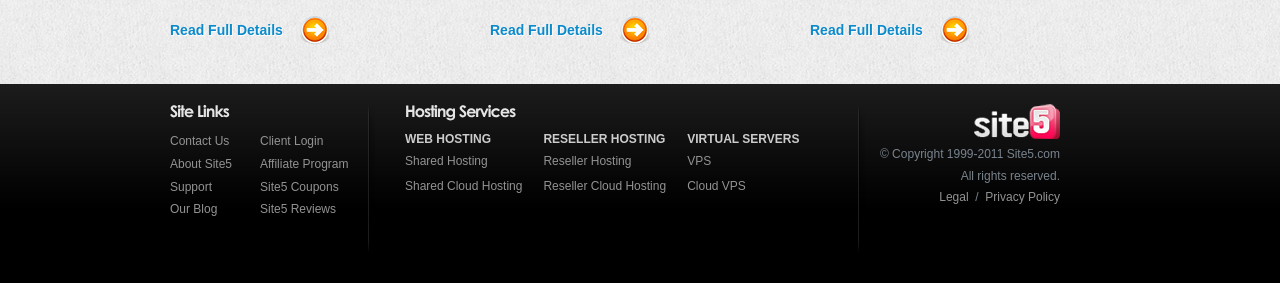
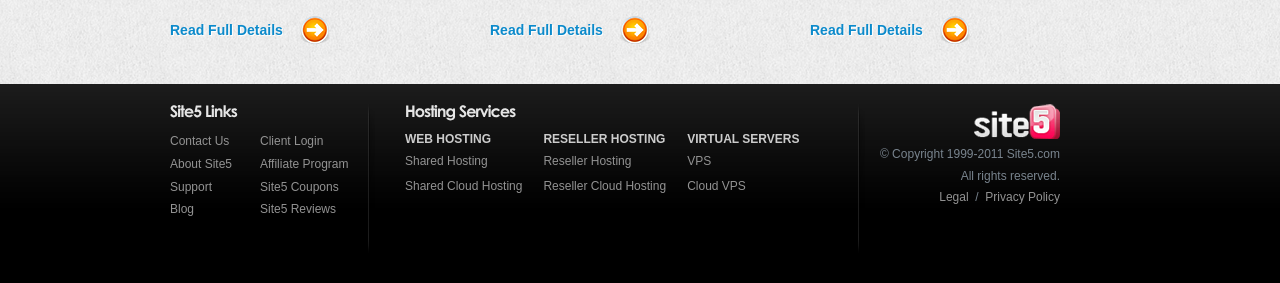
Before and after one commit to digideskio/eng5.com, a Jekyll site: the page built from index.html, in a window 1280 px wide. Shown: the part 954-1237 px from the top of the page. Built offline with Jekyll 4.4.1, drawn with Linux system fonts in a browser that asks for light colours; Markdown is read by kramdown in place of the engine named in the settings.

Commit message:
footer fixes

```diff
--- a/_layouts/default.html
+++ b/_layouts/default.html
@@ -65,7 +65,7 @@
 							<li><a href="http://www.site5.com/affiliates/">Affiliate Program</a></li>
 							<li><a href="http://www.site5.com/support/">Support</a></li>
 							<li><a href="http://www.site5.com/specials">Site5 Coupons</a></li>
-							<li><a href="/blog/">Our Blog</a></li>
+							<li><a href="http://www.site5.com/blog/">Blog</a></li>
 							<li><a href="http://www.ratepoint.com/profile/15460">Site5 Reviews</a></li>
 						</ul>
 					</div>
```
Also changed, not shown: other parts of _layouts/default.html (+1 -1 lines).
